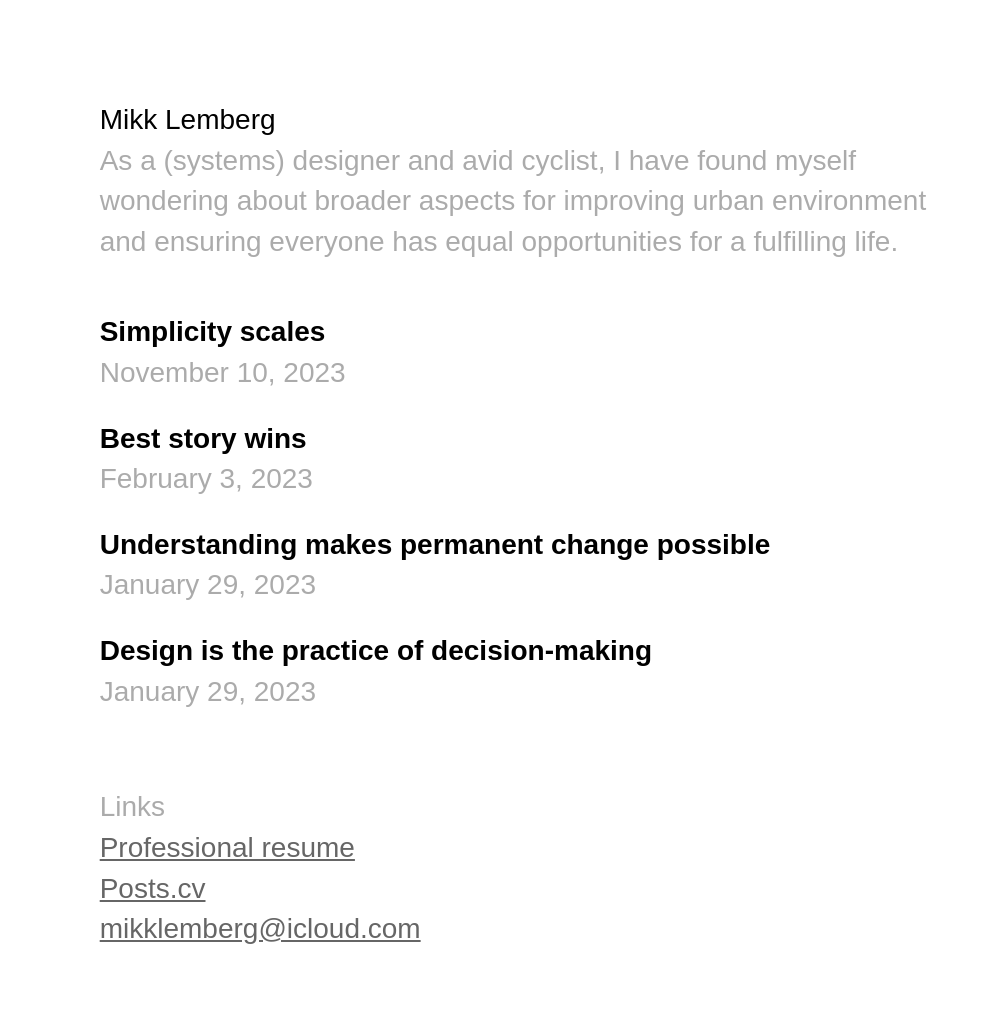
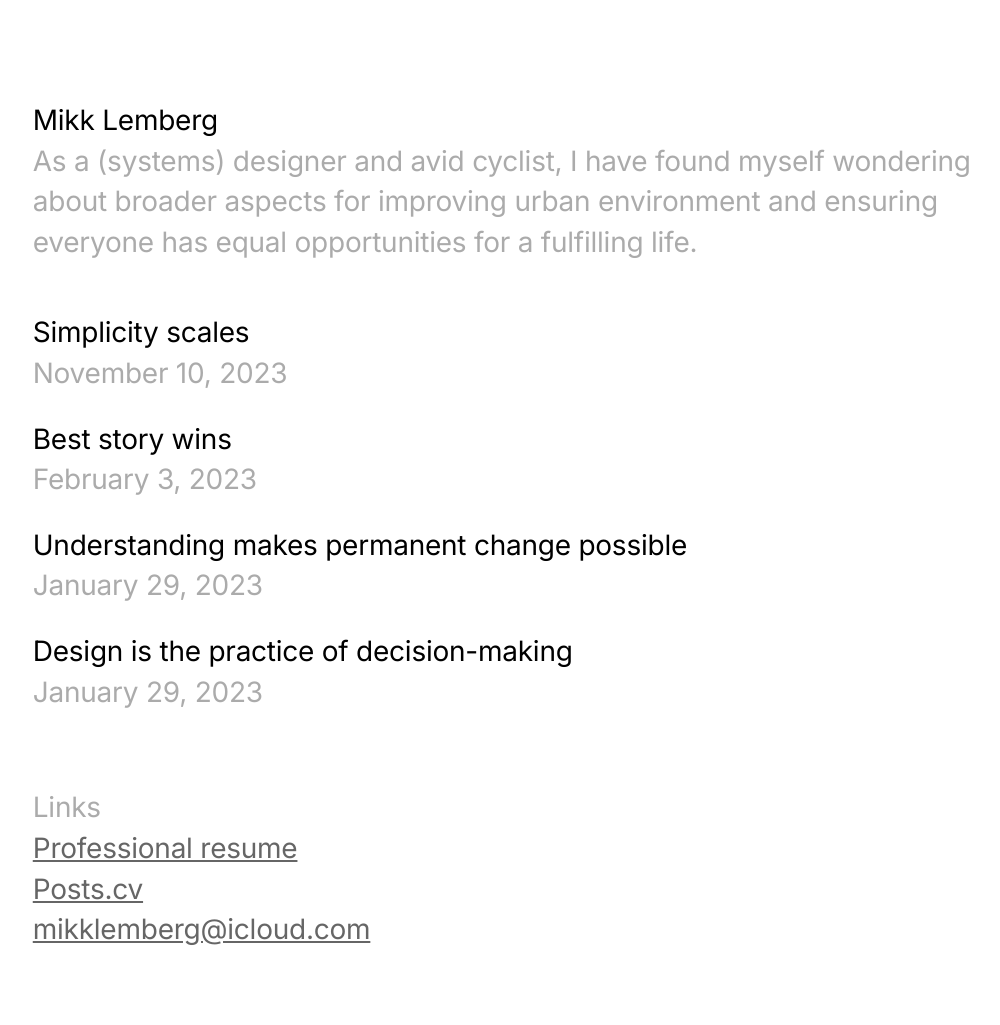
Before and after one commit to mikklemberg/My-personal-notes, a Jekyll site: the page built from README.md, in a window 1280 px wide. Shown: the whole page, without its empty margins (106-1106 px from the left). Built offline with Jekyll 4.4.1, drawn with Linux system fonts in a browser that asks for light colours; our own code applies the rules of GitHub Pages for plain Markdown files.

Commit message:
Update style.css

```diff
--- a/assets/css/style.css
+++ b/assets/css/style.css
@@ -1,3 +1,5 @@
+@import url('https://fonts.googleapis.com/css2?family=Inter:wght@400;500&display=swap');
+
 * {
     margin: 0;
     padding: 0;
@@ -5,11 +7,18 @@
 }
 
 body, h1, h2, h3, h4, h5, h6, p, a {
-    font-family: sans-serif;
-    letter-spacing: 0;
+    font-family: 'Inter', sans-serif;
+    letter-spacing: -0.24px;
+    font-weight: 400; /* Ensure body text is 400 */
     font-size: calc(17.85px + 7.45 * ((100vw - 320px) / 704));
     line-height: 145%;
 }
+
+/* Add specific font-weight for bold text */
+b, strong {
+    font-weight: 500; /* Medium weight for bold text */
+}
+
 
 /* Main Container */
 .container {
@@ -54,6 +63,10 @@ body, h1, h2, h3, h4, h5, h6, p, a {
 /* Post page styles */
 .post-header .meta {
     display: none; /* Remove date from post pages */
+}
+
+.post-content {
+margin-top: 50px;
 }
 
 .post-content p {
```
